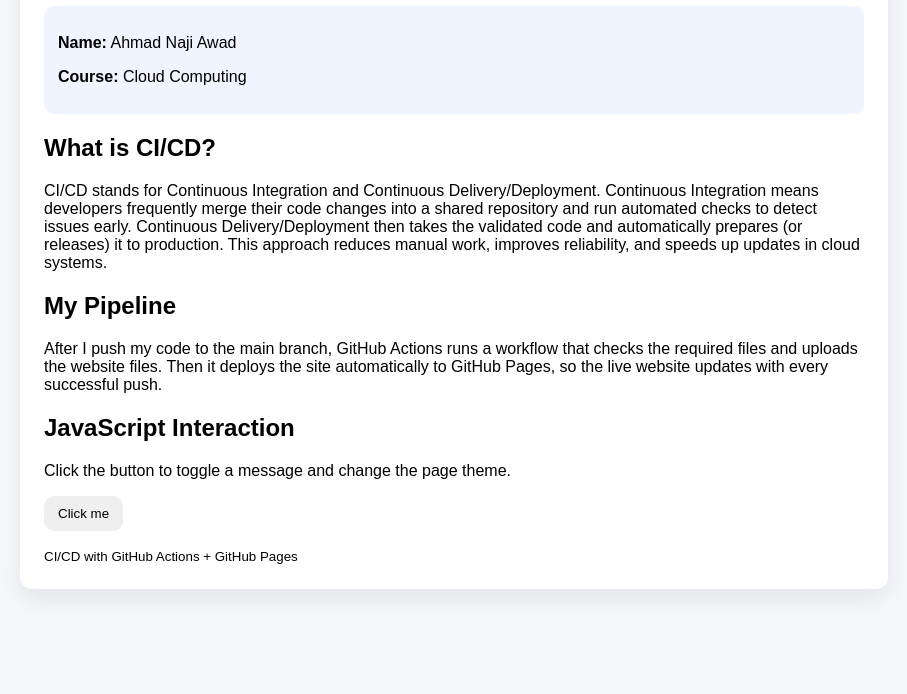
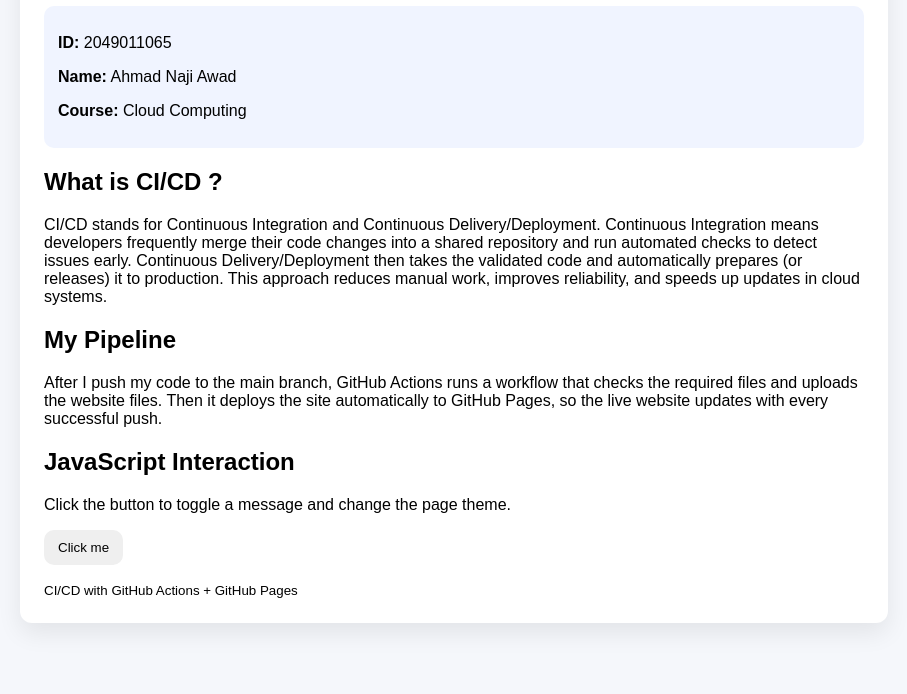
Before and after one commit to AhmadNajy/cloud-beginner-cicd-pages-AhmadNajiAwad, a plain HTML site: page index.html in a window 1280 px wide. Shown: the part 106-800 px from the top of the page, without its empty margins (186-1093 px from the left). Drawn offline with Linux system fonts and the light colour scheme.

Commit message:
second-commit

```diff
--- a/index.html
+++ b/index.html
@@ -3,7 +3,7 @@
 <head>
   <meta charset="UTF-8" />
   <meta name="viewport" content="width=device-width, initial-scale=1.0"/>
-  <title>Cloud CI/CD Beginner Assignment</title>
+  <title>Cloud CI/CD Beginner Assignment </title>
   <link rel="stylesheet" href="style.css" />
 </head>
 <body>
@@ -11,12 +11,13 @@
     <h1>My Cloud CI/CD Site</h1>
 
     <div class="info">
+       <p><b>ID:</b> 2049011065</p>
       <p><b>Name:</b> Ahmad Naji Awad</p>
       <p><b>Course:</b> Cloud Computing</p>
     </div>
 
     <section>
-      <h2>What is CI/CD?</h2>
+      <h2>What is CI/CD ? </h2>
       <p>
         CI/CD stands for Continuous Integration and Continuous Delivery/Deployment.
         Continuous Integration means developers frequently merge their code changes into a shared repository
```
